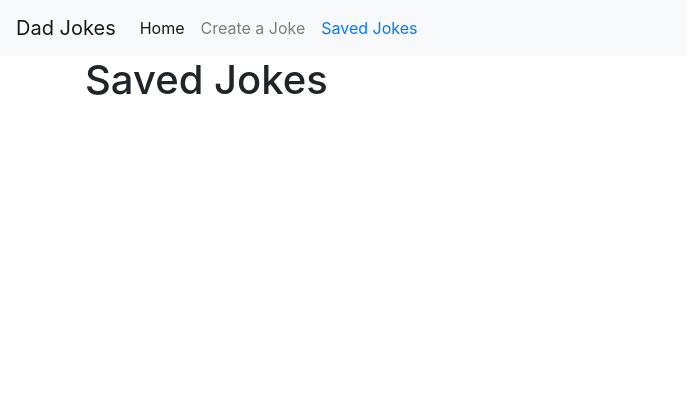
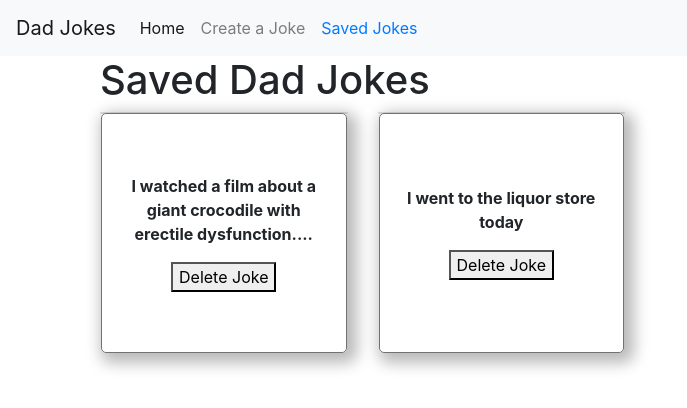
Before and after one commit to christine-contreras/phase-3-pod-project, a React (Create React App) app: page /saved in a window 1280 px wide. Shown: the top 408 px of the page, without its empty margins (0-687 px from the left). Built offline with nearby package versions, Linux system fonts and the light colour scheme; no server answers; data requests are answered from the project's data file.

Commit message:
saved page working

```diff
--- a/db.json
+++ b/db.json
@@ -1,10 +1,10 @@
 {
   "jokes": [
     {
-      "_id": "60dd35f2b9a38fde77d0031f",
-      "setup": "What’s 30 metres long and has no hair?",
-      "punchline": "A conga line at a cancer clinic",
-      "type": "conga",
+      "_id": "60dd3602009ef7b4de23ab28",
+      "setup": "I watched a film about a giant crocodile with erectile dysfunction....",
+      "punchline": "Lake Flaccid.",
+      "type": "crocodile",
       "likes": [],
       "author": {
         "name": "unknown",
@@ -13,7 +13,7 @@
       "approved": true,
       "date": 1618108661,
       "NSFW": false,
-      "id": 1
+      "id": 2
     },
     {
       "_id": "60dd35a6ebc36138dd391e67",
@@ -28,21 +28,6 @@
       "approved": true,
       "date": 1618108661,
       "NSFW": false,
-      "id": 2
-    },
-    {
-      "_id": "60dd3602009ef7b4de23ab28",
-      "setup": "I watched a film about a giant crocodile with erectile dysfunction....",
-      "punchline": "Lake Flaccid.",
-      "type": "crocodile",
-      "likes": [],
-      "author": {
-        "name": "unknown",
-        "id": null
-      },
-      "approved": true,
-      "date": 1618108661,
-      "NSFW": false,
       "id": 3
     }
   ]
--- a/src/App.js
+++ b/src/App.js
@@ -10,13 +10,17 @@ export class App extends Component {
     savedJokes: [],
   };
 
-  componentDidMount() {
+  fetchJsonServer = () => {
     fetch("http://localhost:3000/jokes")
       .then((response) => response.json())
       .then((savedJokes) => this.setState({ savedJokes }));
+  };
+
+  componentDidMount() {
+    this.fetchJsonServer();
   }
 
-  handleSaveJoke = (joke) => {
+  handleSaveJoke = async (joke) => {
     if (this.state.savedJokes.find((saved) => saved["_id"] == joke["_id"]))
       return;
 
@@ -29,12 +33,21 @@ export class App extends Component {
       body: JSON.stringify(joke),
     };
 
-    fetch(`http://localhost:3000/jokes`, configureData);
+    await fetch(`http://localhost:3000/jokes`, configureData);
+    await this.fetchJsonServer();
+  };
 
-    this.setState((prevState) => {
-      return {
-        savedJokes: [...prevState.savedJokes, joke],
-      };
+  handleRemoveJoke = (joke) => {
+    fetch(`http://localhost:3000/jokes/${joke.id}`, {
+      method: "DELETE",
+    });
+
+    const filteredJokes = this.state.savedJokes.filter(
+      (saved) => saved["_id"] !== joke["_id"]
+    );
+
+    this.setState({
+      savedJokes: filteredJokes,
     });
   };
 
@@ -51,13 +64,27 @@ export class App extends Component {
               render={(routerProps) => (
                 <Home
                   {...routerProps}
-                  handleSaveJoke={this.handleSaveJoke}
+                  handleJoke={this.handleSaveJoke}
                   savedJokes={this.state.savedJokes}
                 />
               )}
             />
-            <Route exact path="/saved" component={SavedJokes} />
-            <Route exact path="/create" component={CreateJoke} />
+            <Route
+              exact
+              path="/saved"
+              render={(routerProps) => (
+                <SavedJokes
+                  {...routerProps}
+                  savedJokes={this.state.savedJokes}
+                  handleJoke={this.handleRemoveJoke}
+                />
+              )}
+            />
+            <Route
+              exact
+              path="/create"
+              render={(routerProps) => <CreateJoke {...routerProps} />}
+            />
           </div>
         </>
       </Router>
--- a/src/components/Card.js
+++ b/src/components/Card.js
@@ -1,6 +1,6 @@
 import React from "react";
 
-const Card = ({ joke, handleSaveJoke }) => {
+const Card = ({ joke, handleJoke, location }) => {
   return (
     <>
       <div className="col-xs-12 col-sm-6 col-md-3 card-container">
@@ -12,7 +12,19 @@ const Card = ({ joke, handleSaveJoke }) => {
               <div class="card-body">
                 <p class="font-weight-bold">{joke.setup}</p>
                 {/* button */}
-                <button onClick={() => handleSaveJoke(joke)}>Save Joke</button>
+                <button onClick={() => handleJoke(joke)}>
+                  {location.pathname === "/" ? "Save Joke" : "Delete Joke"}
+                </button>
+
+                {/* {jokeIsSaved ? (
+                  <button onClick={() => handleRemoveJoke(joke)}>
+                    Delete Joke
+                  </button>
+                ) : (
+                  <button onClick={() => handleSaveJoke(joke)}>
+                    Save Joke
+                  </button>
+                )} */}
               </div>
             </div>
 
@@ -22,7 +34,18 @@ const Card = ({ joke, handleSaveJoke }) => {
                 <hr />
                 <p>{joke.punchline}</p>
                 <hr />
-                <button onClick={() => handleSaveJoke(joke)}>Save Joke</button>
+                <button onClick={() => handleJoke(joke)}>
+                  {location.pathname === "/" ? "Save Joke" : "Delete Joke"}
+                </button>
+                {/* {jokeIsSaved ? (
+                  <button onClick={() => handleRemoveJoke(joke)}>
+                    Delete Joke
+                  </button>
+                ) : (
+                  <button onClick={() => handleSaveJoke(joke)}>
+                    Save Joke
+                  </button>
+                )} */}
               </div>
             </div>
           </div>
--- a/src/containers/CreateJoke.js
+++ b/src/containers/CreateJoke.js
@@ -14,7 +14,6 @@ export class CreateJoke extends Component {
 
   handleSubmit(e) {
     e.preventDefault();
-    console.log("Clicked");
   }
   render() {
     return (
--- a/src/containers/Home.js
+++ b/src/containers/Home.js
@@ -39,8 +39,12 @@ export class Home extends Component {
             return (
               <Card
                 key={joke.date}
+                location={this.props.location}
                 joke={joke}
-                handleSaveJoke={this.props.handleSaveJoke}
+                handleJoke={this.props.handleJoke}
+                jokeIsSaved={this.props.savedJokes.find(
+                  (savedJoke) => savedJoke["_id"] === joke["_id"]
+                )}
               />
             );
           })}
--- a/src/containers/SavedJokes.js
+++ b/src/containers/SavedJokes.js
@@ -1,9 +1,25 @@
-import React from 'react'
+import React from "react";
+import Card from "../components/Card";
 
-export default function SavedJokes() {
-    return (
-        <div>
-            <h1>Saved Jokes</h1>
-        </div>
-    )
-}
+const SavedJokes = ({ savedJokes, handleJoke, location }) => {
+  return (
+    <div className="container">
+      <h1>Saved Dad Jokes</h1>
+
+      <div className="row">
+        {savedJokes.map((joke) => {
+          return (
+            <Card
+              key={joke.date}
+              location={location}
+              joke={joke}
+              handleJoke={handleJoke}
+            />
+          );
+        })}
+      </div>
+    </div>
+  );
+};
+
+export default SavedJokes;
```
